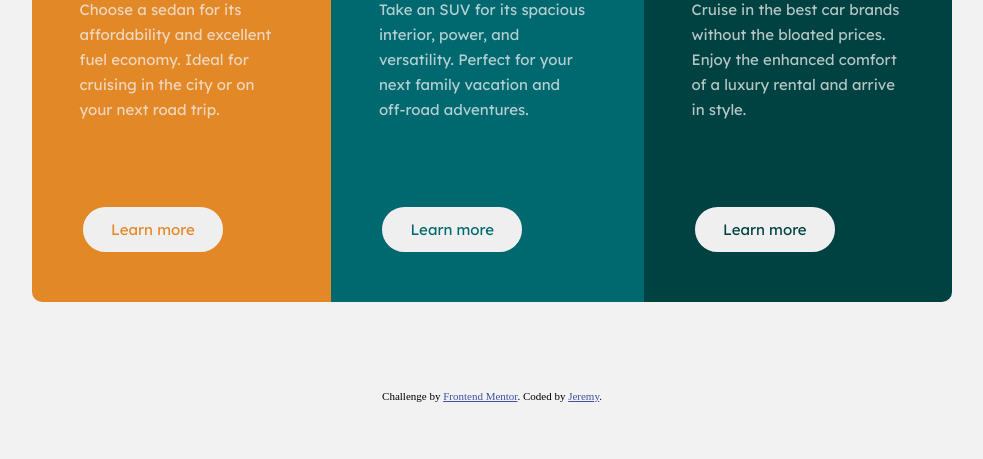
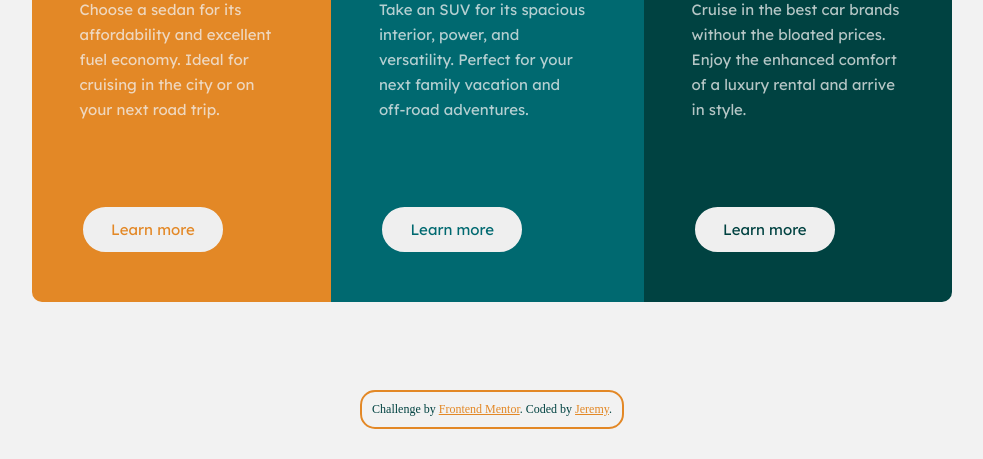
Before and after one commit to Duck322/3-column-preview-card-component-main, a plain HTML site: page index.html in a window 1280 px wide. Shown: the part 369-828 px from the top of the page, without its empty margins (148-1131 px from the left). Before the commit the page ends 800 px from the top, so only its background shows below. Drawn offline with Linux system fonts and the light colour scheme.

Commit message:
finished upadte
finished update

```diff
--- a/css/desktop-style.css
+++ b/css/desktop-style.css
@@ -125,9 +125,18 @@ button {
 }
 
 .attribution {
-  font-size: 0.6875rem;
+  margin-bottom: 30px;
+  padding: 10px;
+  border-radius: 15px;
+  color: var(--Very-dark-cyan);
+  border: solid 2px var(--bright-orange);
+  font-size: 0.75rem;
   text-align: center;
 }
 .attribution a {
-  color: #3e52a3;
+  color: var(--bright-orange);
 }
+
+.attribution a:hover {
+  color: var(--Dark-cyan);
+}
--- a/css/mobile-style.css
+++ b/css/mobile-style.css
@@ -124,9 +124,18 @@ button {
 }
 
 .attribution {
-  font-size: 0.6875rem;
+  margin-bottom: 30px;
+  padding: 10px;
+  border-radius: 15px;
+  color: var(--Very-dark-cyan);
+  border: solid 2px var(--bright-orange);
+  font-size: 0.75rem;
   text-align: center;
 }
 .attribution a {
-  color: #3e52a3;
+  color: var(--bright-orange);
 }
+
+.attribution a:hover {
+  color: var(--Dark-cyan);
+}
--- a/index.html
+++ b/index.html
@@ -67,7 +67,12 @@
       Challenge by
       <a href="https://www.frontendmentor.io?ref=challenge" target="_blank"
         >Frontend Mentor</a
-      >. Coded by <a href="#">Jeremy</a>.
+      >. Coded by
+      <a
+        href="https://github.com/Duck322/3-column-preview-card-component-main.git"
+        target="_blank"
+        >Jeremy</a
+      >.
     </div>
   </body>
 </html>
```
